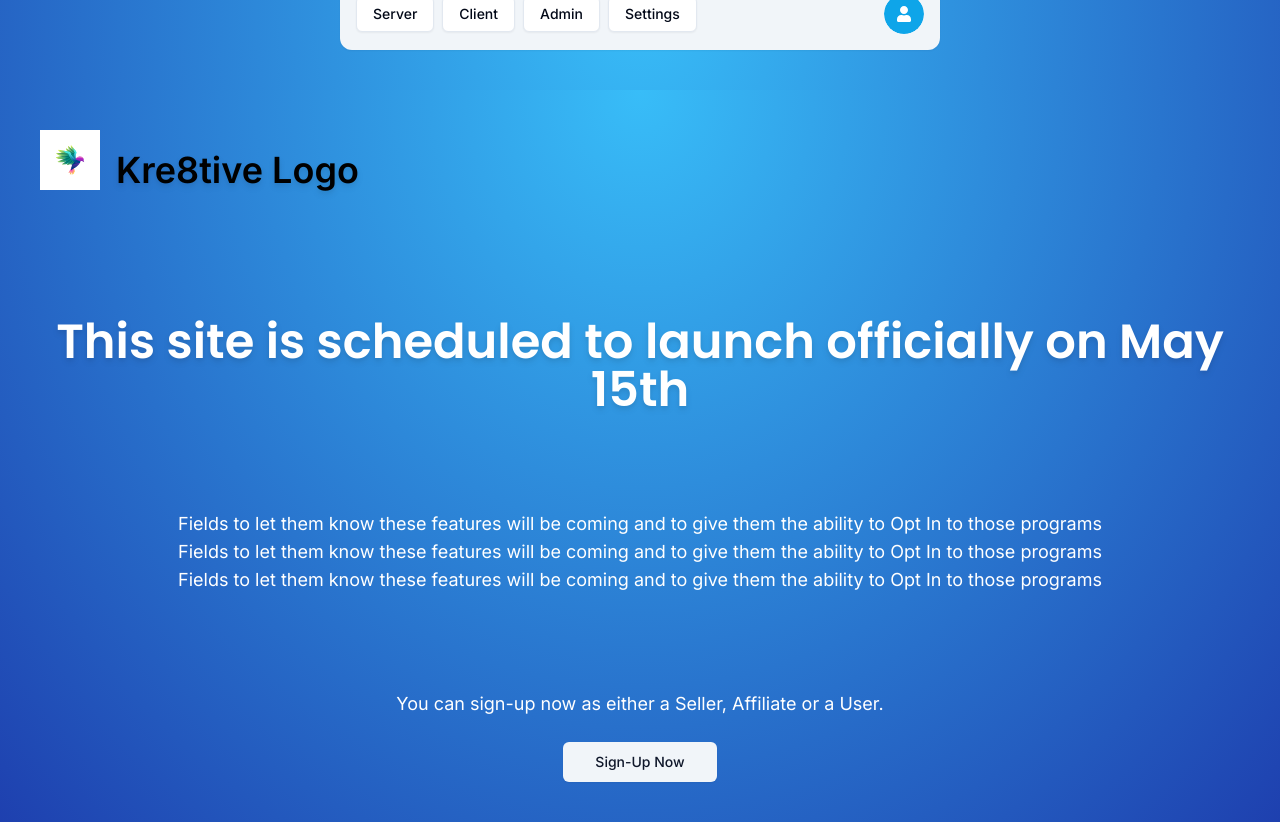
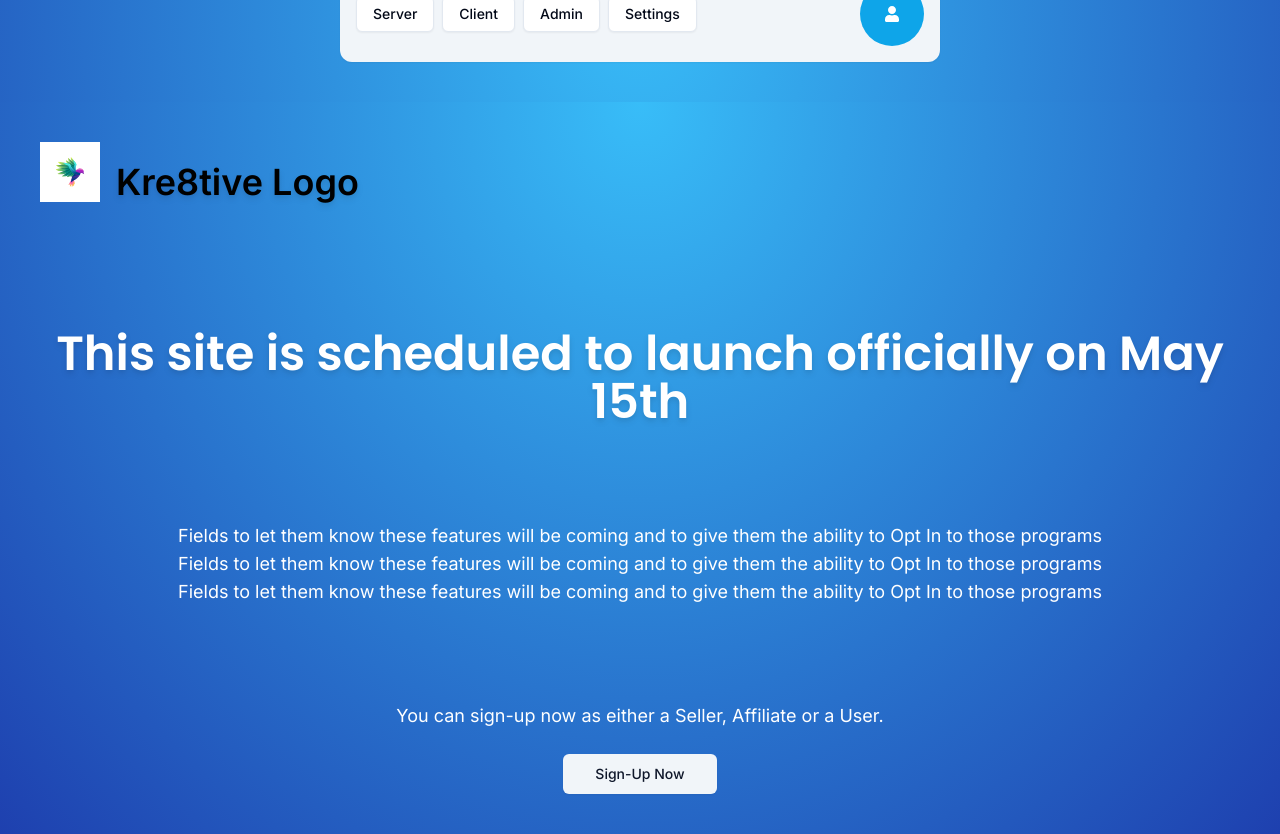
Before and after one commit to nicholavila/Creative-Marketplace, a Next.js app: page /user in a window 1280 px wide. Built offline with nearby package versions, Linux system fonts and the light colour scheme; no server answers.

Commit message:
made avatar size bigger

```diff
--- a/components/auth/user-button.tsx
+++ b/components/auth/user-button.tsx
@@ -19,7 +19,7 @@ export const UserButton = () => {
   return (
     <DropdownMenu>
       <DropdownMenuTrigger>
-        <Avatar>
+        <Avatar className="w-16 h-16 rounded-xl">
           <AvatarImage src={user?.image || ""} />
           <AvatarFallback className="bg-sky-500">
             <FaUser className="text-white" />
```
